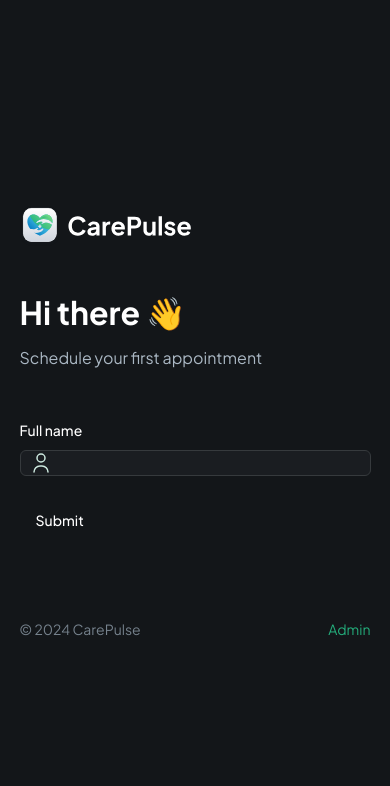
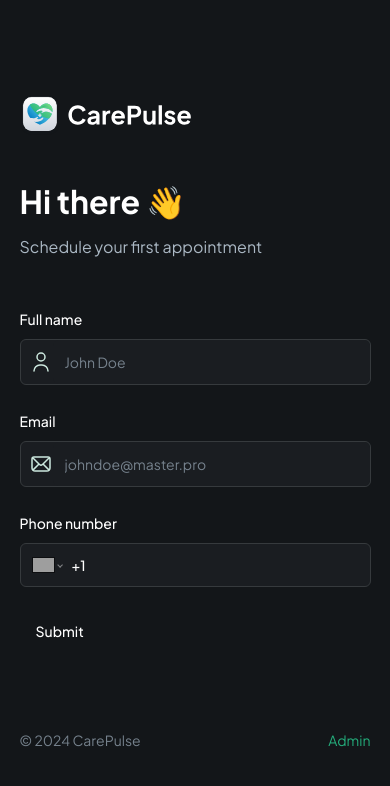
Before and after one commit to anvictorsantos/carepulse, a Next.js app: page / in a window 390 px wide. Shown: the top 786 px of the page. Built offline with nearby package versions, Linux system fonts and the light colour scheme; grey boxes are pictures that could not be loaded.

Commit message:
feat: build reactive form
WIP: render phone input type field

```diff
--- a/components/CustomFormField.tsx
+++ b/components/CustomFormField.tsx
@@ -5,6 +5,9 @@
 import { Input } from "@/components/ui/input"
 import Image from "next/image";
 import { FormFieldType } from './forms/PatientForm'
+import 'react-phone-number-input/style.css'
+import PhoneInput from 'react-phone-number-input'
+import { E164Number } from "libphonenumber-js/core";
 
 interface CustomProps {
     control: Control<any>,
@@ -37,7 +40,28 @@
                             className='ml-2'
                         />
                     )}
+                    <FormControl>
+                        <Input
+                            placeholder={placeholder}
+                            {...field}
+                            className='border-0 shad-input'
+                        />
+                    </FormControl>
                 </div>
+            )
+        case FormFieldType.PHONE_INPUT:
+            return (
+                <FormControl>
+                    <PhoneInput
+                        defaultCountry='US'
+                        placeholder={placeholder}
+                        international
+                        withCountryCallingCode
+                        value={field.value as E164Number | undefined}
+                        onChange={field.onChange}
+                        className='input-phone'
+                    />
+                </FormControl>
             )
         default:
             break;
--- a/components/forms/PatientForm.tsx
+++ b/components/forms/PatientForm.tsx
@@ -52,6 +52,24 @@
           iconAlt="user"
         />
 
+        <CustomFormField
+          fieldType={FormFieldType.INPUT}
+          control={form.control}
+          name="email"
+          label="Email"
+          placeholder="johndoe@master.pro"
+          iconSrc="/assets/icons/email.svg"
+          iconAlt="email"
+        />
+
+        <CustomFormField
+          fieldType={FormFieldType.PHONE_INPUT}
+          control={form.control}
+          name="phone"
+          label="Phone number"
+          placeholder="(555) 123-456"
+        />
+
         <Button type="submit">Submit</Button>
       </form>
     </Form>
--- a/package.json
+++ b/package.json
@@ -20,6 +20,7 @@
     "react": "^18",
     "react-dom": "^18",
     "react-hook-form": "^7.53.0",
+    "react-phone-number-input": "^3.4.5",
     "tailwind-merge": "^2.5.2",
     "zod": "^3.23.8"
   },
```
Also changed, not shown: 1 other file (tests, documents, lock files or other folders). Lines whose indentation alone changed are shown as unchanged.
